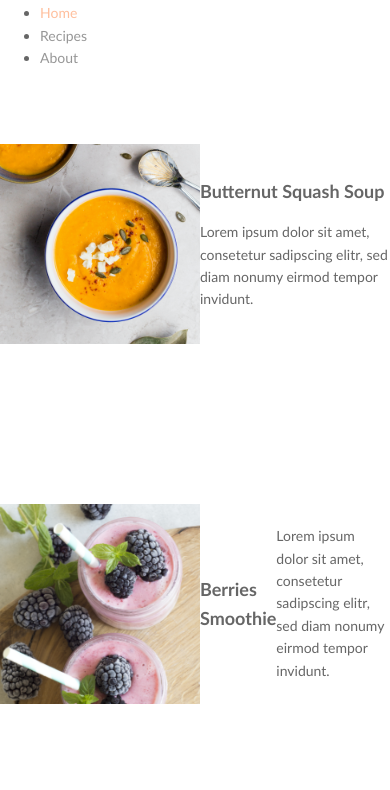
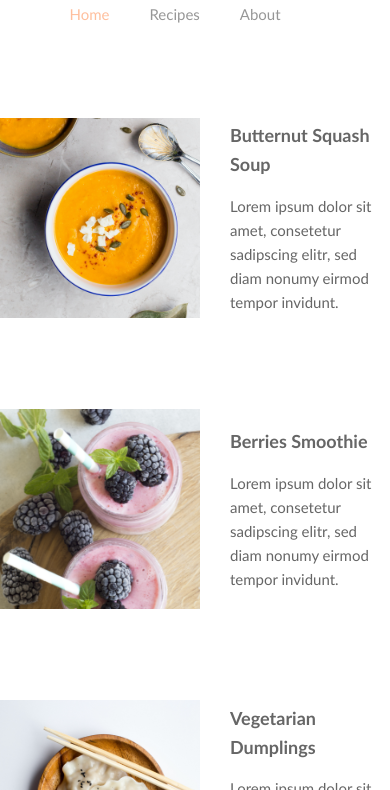
Before and after one commit to Rina129/20201007_test, a plain HTML site: page index.html in a window 390 px wide. Shown: the part 74-864 px from the top of the page. Drawn offline with Linux system fonts and the light colour scheme.

Commit message:
HTMLとCSSの追加

```diff
--- a/css/style.css
+++ b/css/style.css
@@ -1,7 +1,7 @@
 @charset "utf-8";
 body{
 margin:0;
-font-size: 14px;
+font-size: 15px;
 font-family:'Gill Sans';
 line-height: 1.6;
 letter-spacing: 0;
@@ -63,13 +63,26 @@ img{
     vertical-align: middle;
 }
 
+main img{
+    padding-right: 20px;
+}
+
 /* header */
 
-/* main */
+ul{
+    list-style: none;
+}
 
-section{
+.global-nav{
     display: flex;
+    justify-content: flex-end;
+    padding-right: 40px;
 }
+
+.global-nav li{
+    padding-right: 40px;
+}
+
 
 .global-nav a{
 color: #303030;
@@ -83,6 +96,8 @@ opacity: 0.5;
     color: #FFBF9D;
 }
 
+/* main */
+
 .eat{
 display:flex;
 justify-content: space-between;
@@ -91,8 +106,32 @@ margin: 60px 0 100px;
 }
 
 /* footer */
-
+.small{
+    color: #707070;
+}
 
 @media (max-width:600px){
 
+    header h1{
+        text-align: center;
+    }
+    .global-nav{
+        display: flex;
+        justify-content: center;
+    }
+
+    .global-nav li{
+        padding-right: 40px;
+    }
+
+    .eat{
+        display:flex;
+        justify-content: space-between;
+        align-items: center;
+        margin: 80px 0 40px;
+        }
+
+        main img{
+            padding-right: 30px;
+        }
 }
--- a/index.html
+++ b/index.html
@@ -29,8 +29,7 @@
                     <div class="menu">
                         <h2>Butternut Squash Soup</h2>
                         <p>Lorem ipsum dolor sit amet, consetetur sadipscing elitr, sed diam nonumy eirmod tempor
-                            invidunt.
-                        </p>
+                            invidunt.</p>
                     </div>
                 </article>
             </section>
@@ -38,7 +37,7 @@
             <section>
                 <article class="eat">
                     <img src="images/pic_menu02.png" alt="">
-                    <div class="menu"></div>
+                    <div class="menu">
                     <h2>Berries Smoothie</h2>
                     <p>Lorem ipsum dolor sit amet, consetetur sadipscing elitr, sed diam nonumy eirmod tempor invidunt.
                     </p>
@@ -49,16 +48,17 @@
         <section>
             <article class="eat">
                 <img src="images/pic_menu03.png" alt="">
-                <div class="menu"></div>
+                <div class="menu">
                 <h2>Vegetarian Dumplings</h2>
                 <p>Lorem ipsum dolor sit amet, consetetur sadipscing elitr, sed diam nonumy eirmod tempor invidunt.</p>
                 </div>
+            </article>
         </section>
 
         <section>
             <article class="eat">
                 <img src="images/pic_menu04.png" alt="">
-                <div class="menu"></div>
+                <div class="menu">
                 <h2>Spicy Noodles</h2>
                 <p>Lorem ipsum dolor sit amet, consetetur sadipscing elitr, sed diam nonumy eirmod tempor invidunt.</p>
                 </div>
```
